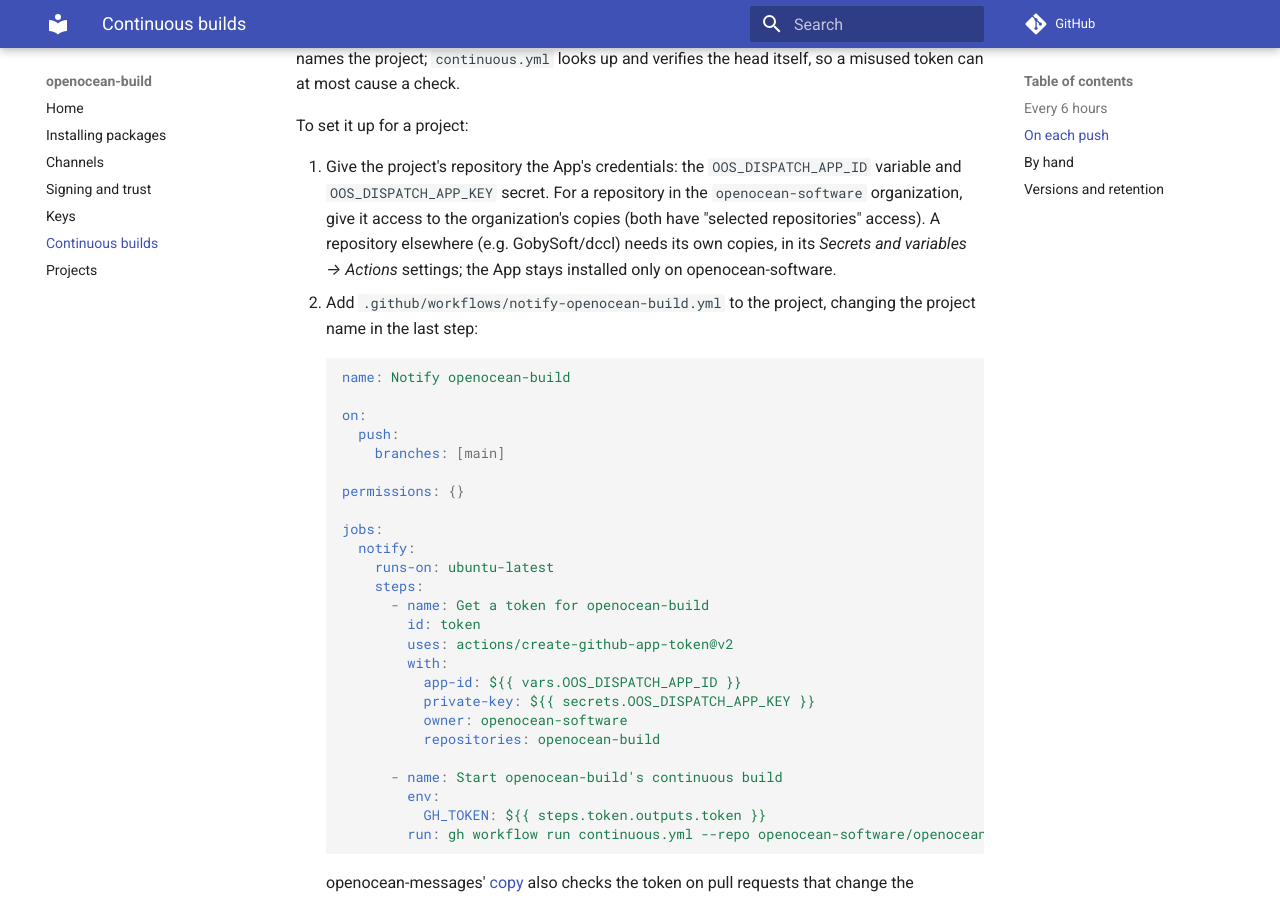
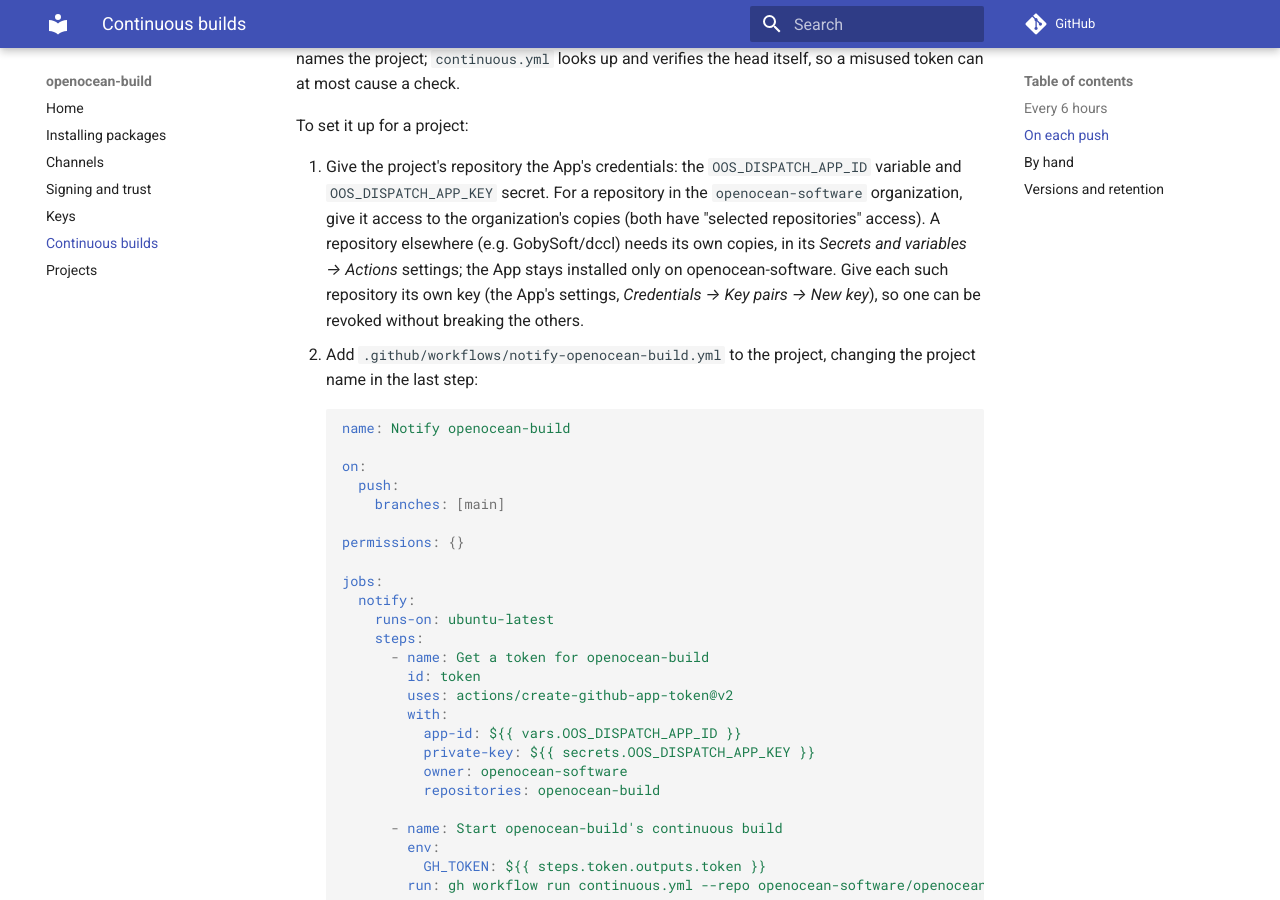
Before and after one commit to openocean-software/openocean-build, an MkDocs documentation site: the page built from docs/continuous.md, in a window 1280 px wide and 900 px high, scrolled down 1313 px. Built offline with MkDocs 1.6.1 and Material for MkDocs 9.7.7, drawn with Linux system fonts in a browser that asks for light colours; comment, search, counter and statistics services are not loaded.

Commit message:
docs: a separate App key for each repository outside openocean-software
Co-Authored-By: Claude Opus 5.5 <noreply@anthropic.com>
Claude-Session: https://claude.ai/code/session_01TCmHEtFYqHoQ7FSkAsKLKz

````diff
--- a/docs/continuous.md
+++ b/docs/continuous.md
@@ -41,7 +41,7 @@ To build within minutes of each push, the project's repository starts `continuou
 
 To set it up for a project:
 
-1. Give the project's repository the App's credentials: the `OOS_DISPATCH_APP_ID` variable and `OOS_DISPATCH_APP_KEY` secret. For a repository in the `openocean-software` organization, give it access to the organization's copies (both have "selected repositories" access). A repository elsewhere (e.g. GobySoft/dccl) needs its own copies, in its *Secrets and variables → Actions* settings; the App stays installed only on openocean-software.
+1. Give the project's repository the App's credentials: the `OOS_DISPATCH_APP_ID` variable and `OOS_DISPATCH_APP_KEY` secret. For a repository in the `openocean-software` organization, give it access to the organization's copies (both have "selected repositories" access). A repository elsewhere (e.g. GobySoft/dccl) needs its own copies, in its *Secrets and variables → Actions* settings; the App stays installed only on openocean-software. Give each such repository its own key (the App's settings, *Credentials → Key pairs → New key*), so one can be revoked without breaking the others.
 2. Add `.github/workflows/notify-openocean-build.yml` to the project, changing the project name in the last step:
 
     ```yaml
````
